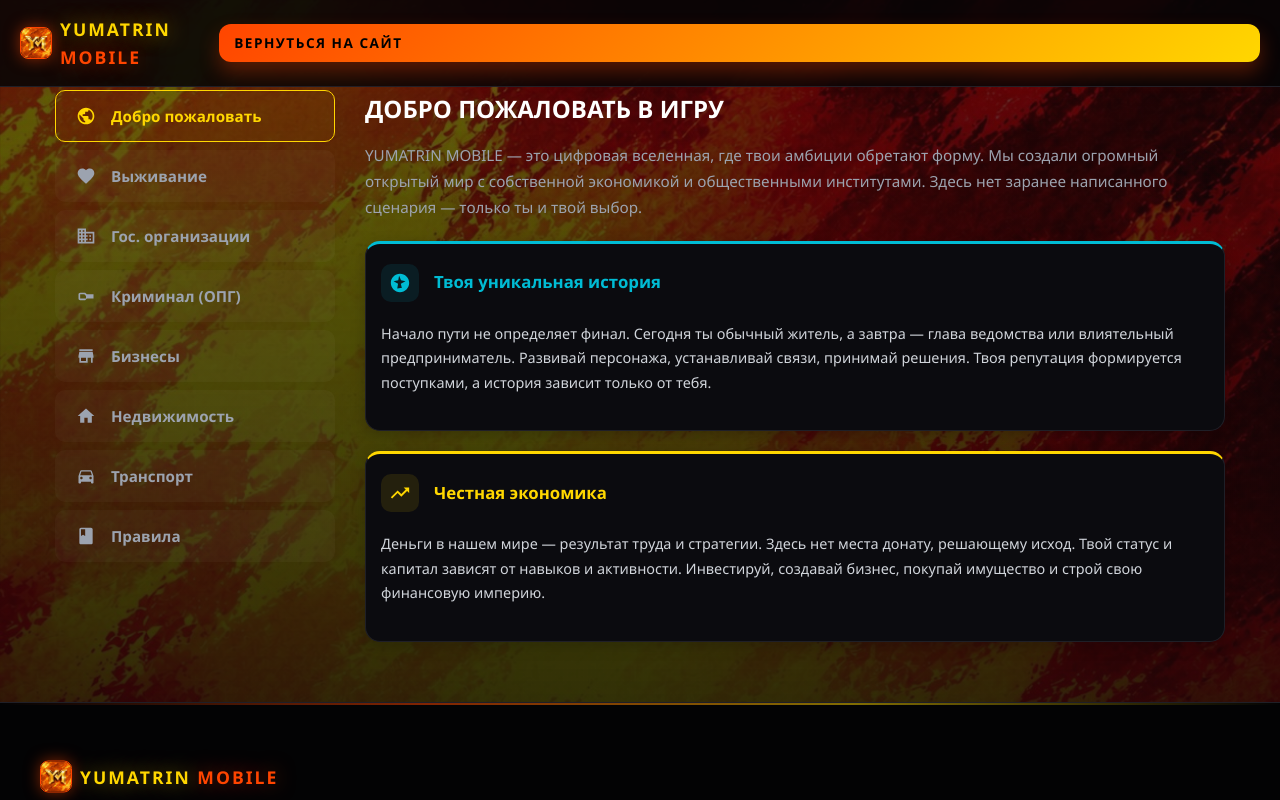
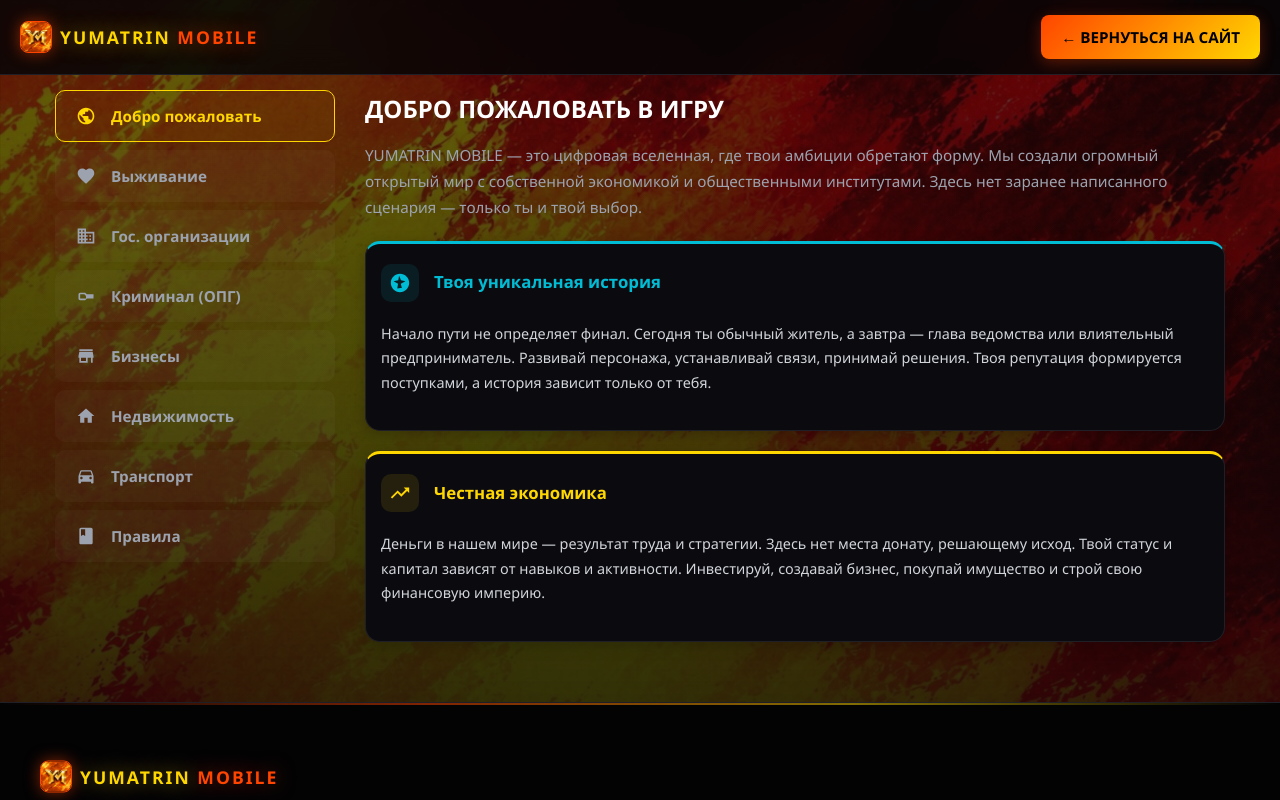
Before and after one commit to Yumatov2402/yumatrin-mobile, a plain HTML site: page about.html in a window 1280 px wide. Shown: the top 800 px of the page. Drawn offline with Linux system fonts and the light colour scheme.

Commit message:
Add files via upload

```diff
--- a/about.html
+++ b/about.html
@@ -13,7 +13,7 @@
             <span><span class="title-yellow">YUMATRIN</span> <span class="title-orange">MOBILE</span></span>
         </div>
     </div>
-    <a href="index.html" class="hero-btn primary" style="padding: 10px 20px; font-size: 1rem; text-decoration: none;">Вернуться на сайт</a>
+    <a href="index.html" class="header-back-btn">← Вернуться на сайт</a>
 </header><div class="world-page" style="position: relative; display: block; opacity: 1; padding-top: 20px;">
     <div class="world-container">
     <div class="world-sidebar">
--- a/style.css
+++ b/style.css
@@ -581,3 +581,28 @@ header .hero-btn { padding: 8px 15px !important; font-size: 0.85rem !important;
     .choice-img-wrapper { height: 350px; }
     .social-card { min-width: 100%; }
 }
+
+/* --- КНОПКА В ШАПКЕ (ИСПРАВЛЕНИЕ) --- */
+.header-back-btn {
+    display: inline-block;
+    background: linear-gradient(135deg, var(--accent), var(--gold));
+    color: #000;
+    padding: 10px 20px;
+    border-radius: 8px;
+    text-decoration: none;
+    font-weight: 900;
+    font-size: 0.95rem;
+    text-transform: uppercase;
+    transition: all 0.3s ease;
+    box-shadow: 0 4px 15px rgba(255, 69, 0, 0.3);
+    white-space: nowrap;
+}
+.header-back-btn:hover {
+    transform: translateY(-2px);
+    box-shadow: 0 8px 25px rgba(255, 215, 0, 0.5);
+    color: #000;
+}
+
+/* Принудительно чиним вкладки, чтобы они не пропадали */
+.world-content { display: none; }
+.world-content.active { display: block !important; }
```
